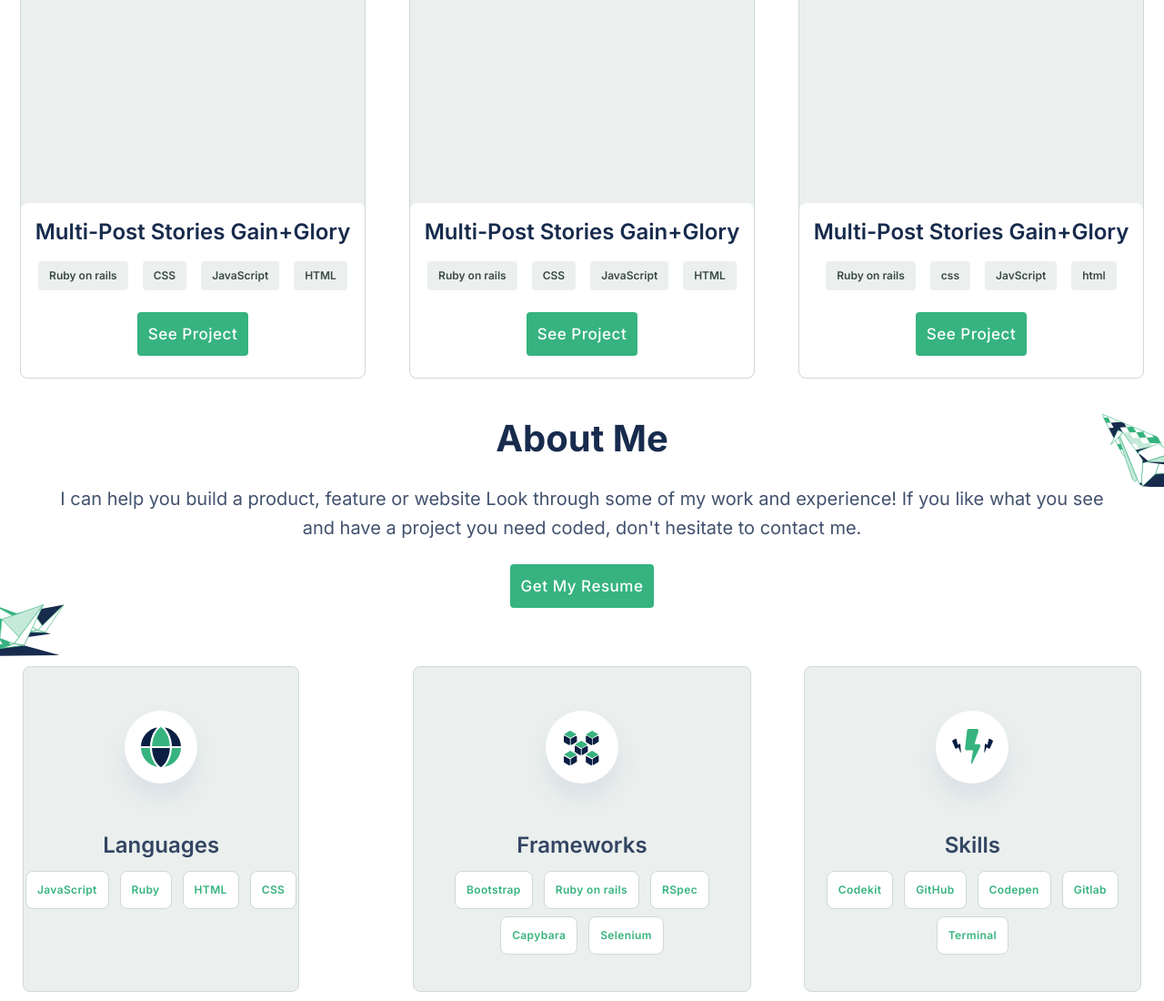
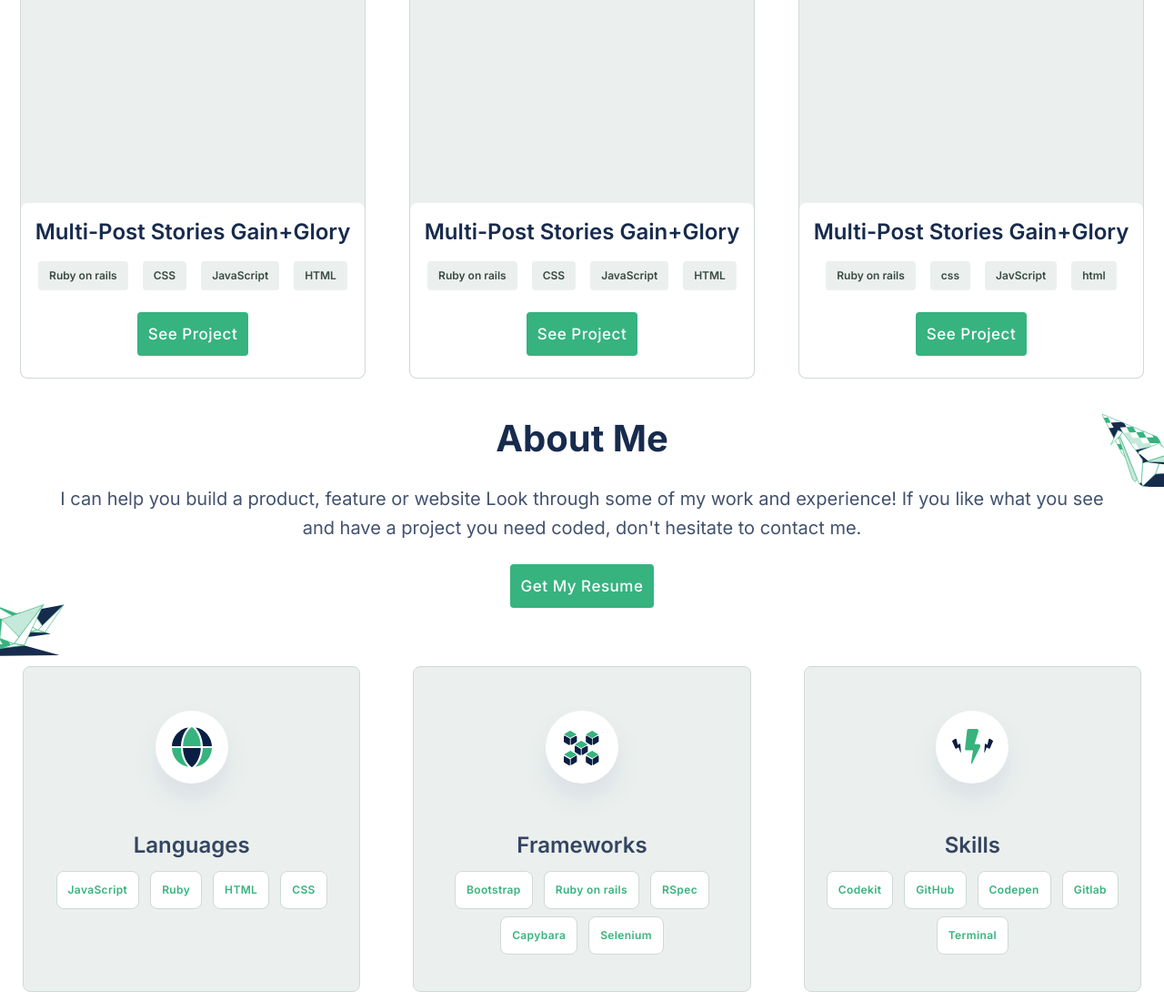
Before and after one commit to khitermedachraf/portfolio-temp, a website: page index.html in a window 1280 px wide. Shown: the part 1074-2174 px from the top of the page at 91% size. Drawn offline with Linux system fonts and the light colour scheme.

Commit message:
fix alignment issue

```diff
--- a/style.css
+++ b/style.css
@@ -229,7 +229,7 @@ button:active {
   flex-direction: column;
   text-align: center;
   background-color: #ebf0ee;
-  width: fit-content;
+  width: auto;
   border: 1px solid #d0d9d4;
   border-radius: 8px;
   padding-top: 40px;
```
